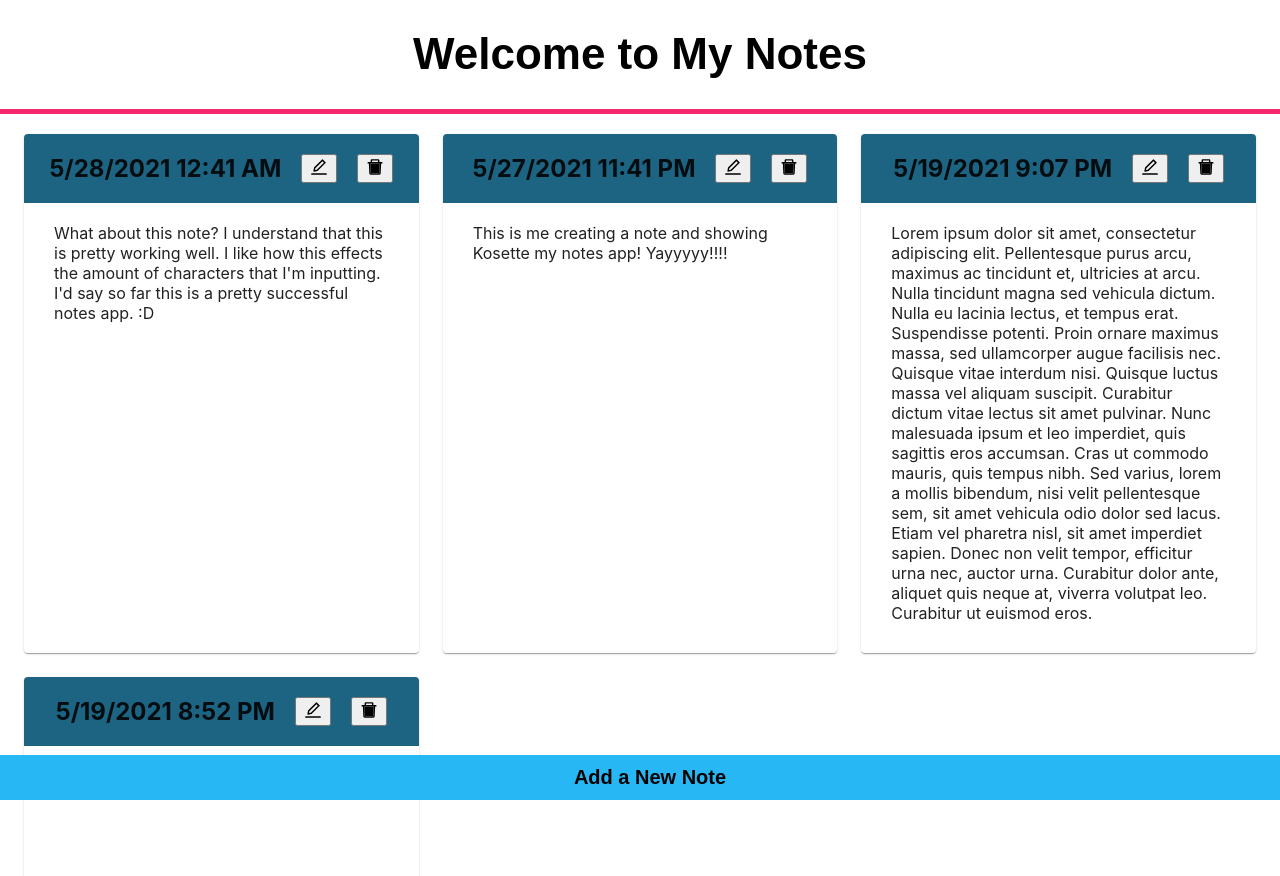
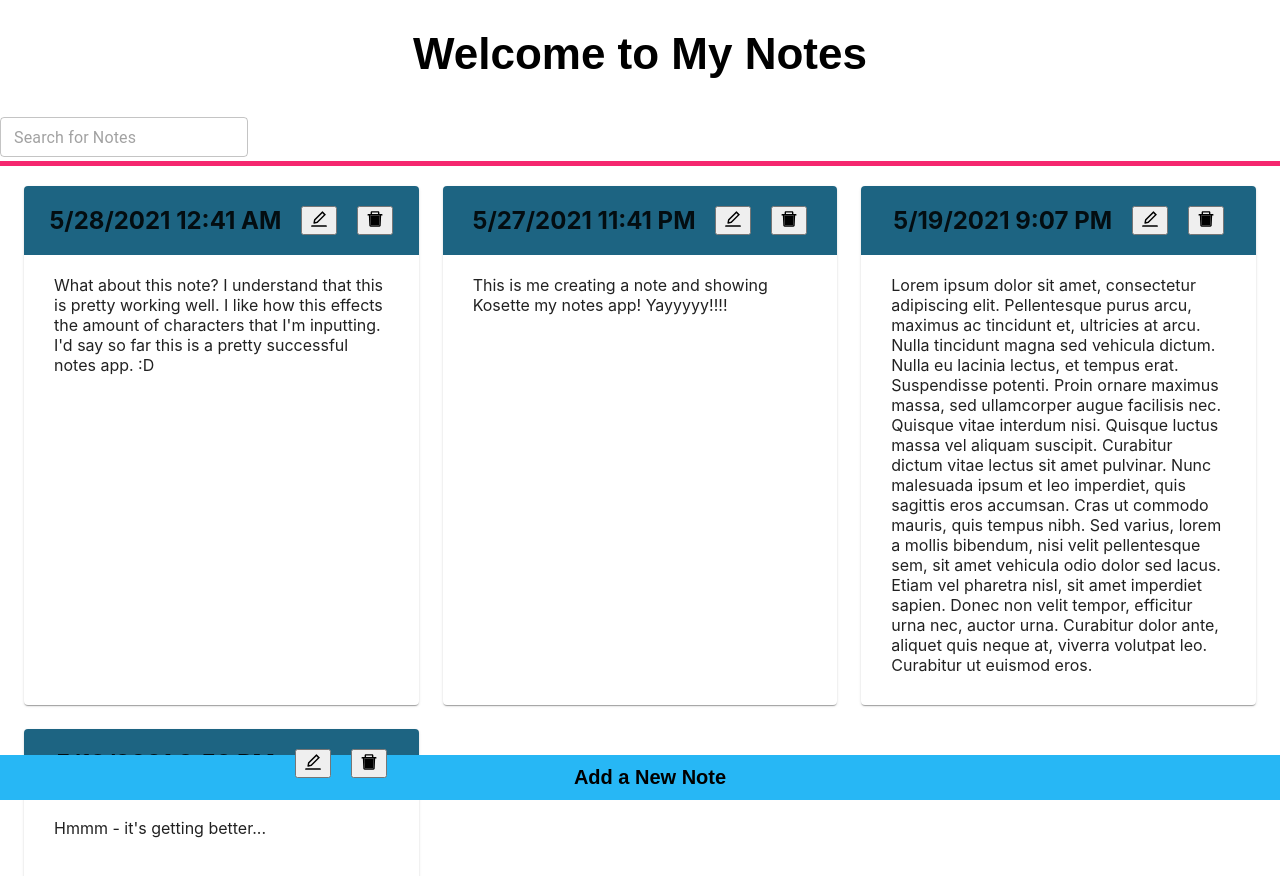
Before and after one commit to isedsmart/Notes-App, a React (Create React App) app: page / in a window 1280 px wide. Shown: the top 876 px of the page. Built offline with nearby package versions, Linux system fonts and the light colour scheme; data requests are answered from the project's data file.

Commit message:
Trying to add search filter functionality

```diff
--- a/src/App.js
+++ b/src/App.js
@@ -1,7 +1,7 @@
 import './App.css';
 import React from 'react';
 import { useState, useEffect } from 'react';
-// import * as mt from 'material-ui/core';
+import * as mt from '@material-ui/core';
 // json-server --watch db.json --port 8000
 
 import CreateNote from './components/CreateNote';
@@ -11,6 +11,7 @@ import NotesList from './components/NotesList';
 import api from './axiosConfig';
 
 import styled from "styled-components";
+// import { withStyles } from '@material-ui/core/styles';
 
 const Title = styled.h1`
   text-align: center;
@@ -34,9 +35,14 @@ const TopDivider = styled.div`
   background: #F5276F;
 `
 
+const SearchBar = styled(mt.TextField)`
+  padding: 50px;
+`
+
 function App() {
   const [clicked, setclicked] = useState(false);
   const [notes, setNotes] = useState([]);
+  const [search, setSearch] = useState('');
 
   // Use try, catch blocks for async functions (helpful last notes at 8:30)
   const fetchNotes = async() => {
@@ -62,6 +68,11 @@ function App() {
     fetchNotes();
   }, [])
 
+  const SearchFilter = (e) => {
+    console.log('Searchfilter works');
+    setSearch(e.target.value);
+  }
+
   const handleClick = () => { // Toggles the clicked functionality
     setclicked(setclicked => !setclicked);
   }
@@ -80,6 +91,7 @@ function App() {
   return (
     <main>
       <Title> Welcome to My Notes </Title>
+      <SearchBar placeholder="Search for Notes" variant="outlined" margin="dense" color="secondary" onChange={SearchFilter}/>
       <TopDivider/>
       { clicked && <CreateNote fetchNotes={fetchNotes} handleClick={handleClick}/> }
       <AddNoteFooter handleClick={handleClick} />
@@ -88,4 +100,19 @@ function App() {
   );
 }
 
+/*
+
+const styles = (theme) => ({
+  Search: {
+    textAlign: 'center',
+  }
+})
+
+      <mt.AppBar>
+        <mt.Typography variant='h3'> Welcome to my Notes </mt.Typography>
+        <mt.InputBase placeholder="Search" />
+      </mt.AppBar>
+
+*/
+
 export default App;
```
